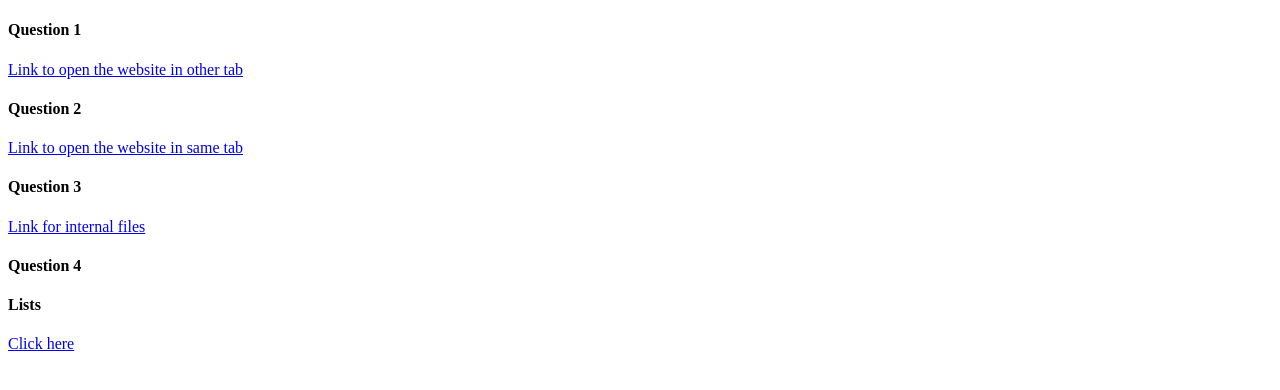
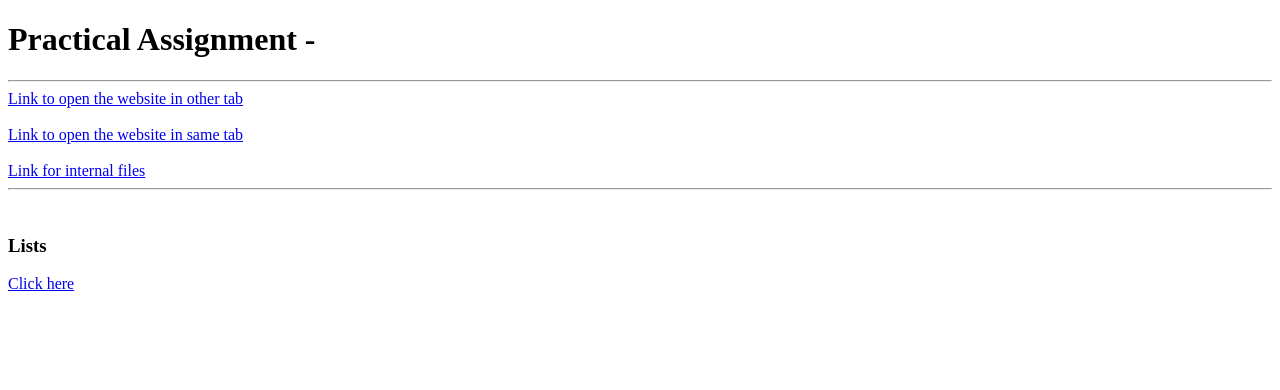
Before and after one commit to kanishkagovil/Html-A3, a plain HTML site: page main.html in a window 1280 px wide. Drawn offline with Linux system fonts and the light colour scheme.

Commit message:
Update main.html

```diff
--- a/main.html
+++ b/main.html
@@ -6,17 +6,21 @@
     <title>Html Assignment 3</title>
 </head>
 <body>
-    <h4> Question 1 </h4>
+    <h1>Practical Assignment -</h1>
+    <hr>
     <a href="https://www.whatsapp.com" target="_blank">Link to open the website in other tab</a>
     <br>
-    <h4> Question 2 </h4>
+    <br>
     <a href="https://www.whatsapp.com">Link to open the website in same tab</a>
     <br>
-    <h4> Question 3 </h4>
+    <br>
     <a href="./images.jpg">Link for internal files</a>
-    <h4> Question 4</h4>
-    <h4>Lists</h4>
+    <hr>
+    <br>
+    <h3>Lists</h3>
     <a href="./lists.html">Click here</a>
+
+
     <br>
 
 
```
